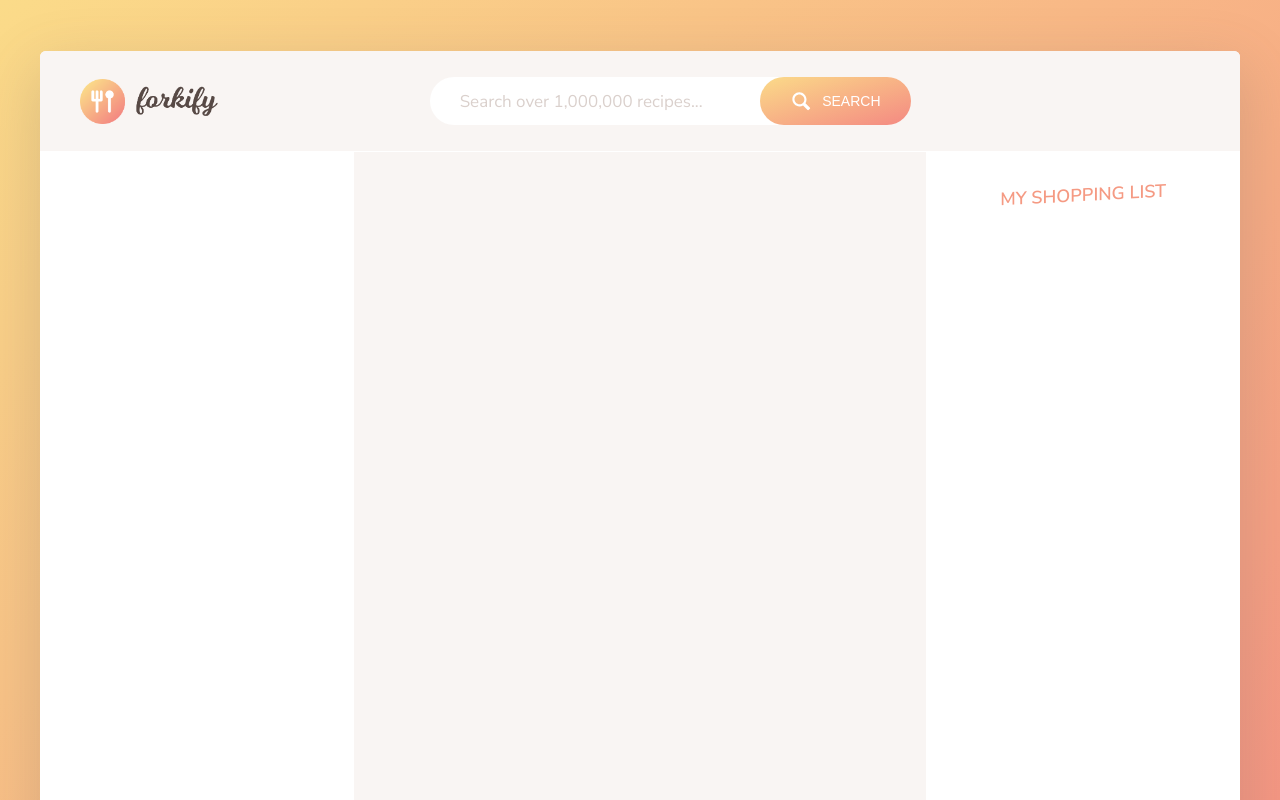
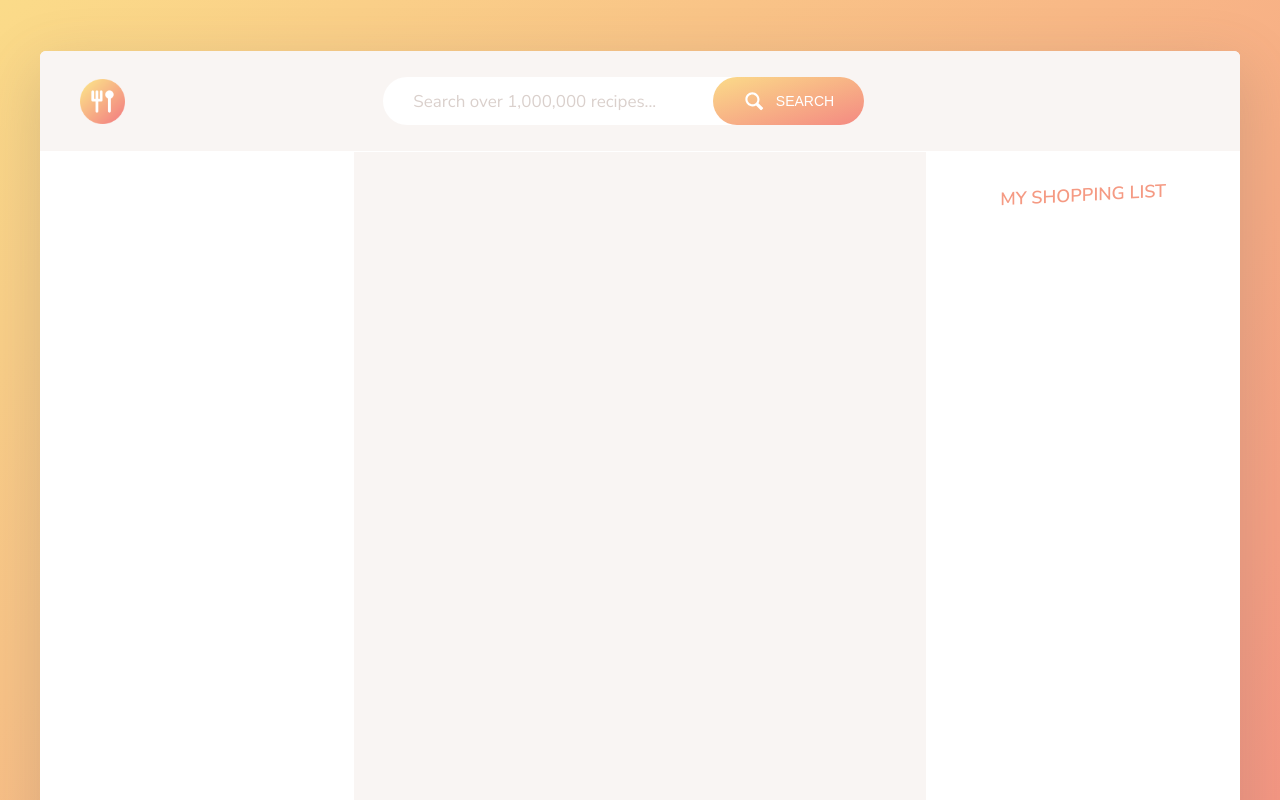
Before and after one commit to bezalel001/recipees, a website built with webpack: page src/index.html in a window 1280 px wide. Shown: the top 800 px of the page. Built offline with nearby package versions, Linux system fonts and the light colour scheme.

Commit message:
Edit logo

```diff
--- a/src/index.html
+++ b/src/index.html
@@ -8,13 +8,13 @@
     <link href="https://fonts.googleapis.com/css?family=Nunito+Sans:400,600,700" rel="stylesheet">
     <link rel="stylesheet" href="css/style.css">
     <link rel="shortcut icon" href="img/favicon.png" type="image/x-icon">
-    <title>Recipees // Search over 1,000,000 recipes</title>
+    <title>Recipees / Search over 1,000,000 recipes</title>
 </head>
 
 <body>
     <div class="container">
         <header class="header">
-            <img src="img/logo.png" alt="Logo" class="header__logo">
+            <img src="img/favicon.png" alt="Logo" class="header__logo">
             <form class="search">
                 <input type="text" class="search__field" placeholder="Search over 1,000,000 recipes...">
                 <button class="btn search__btn">
```
